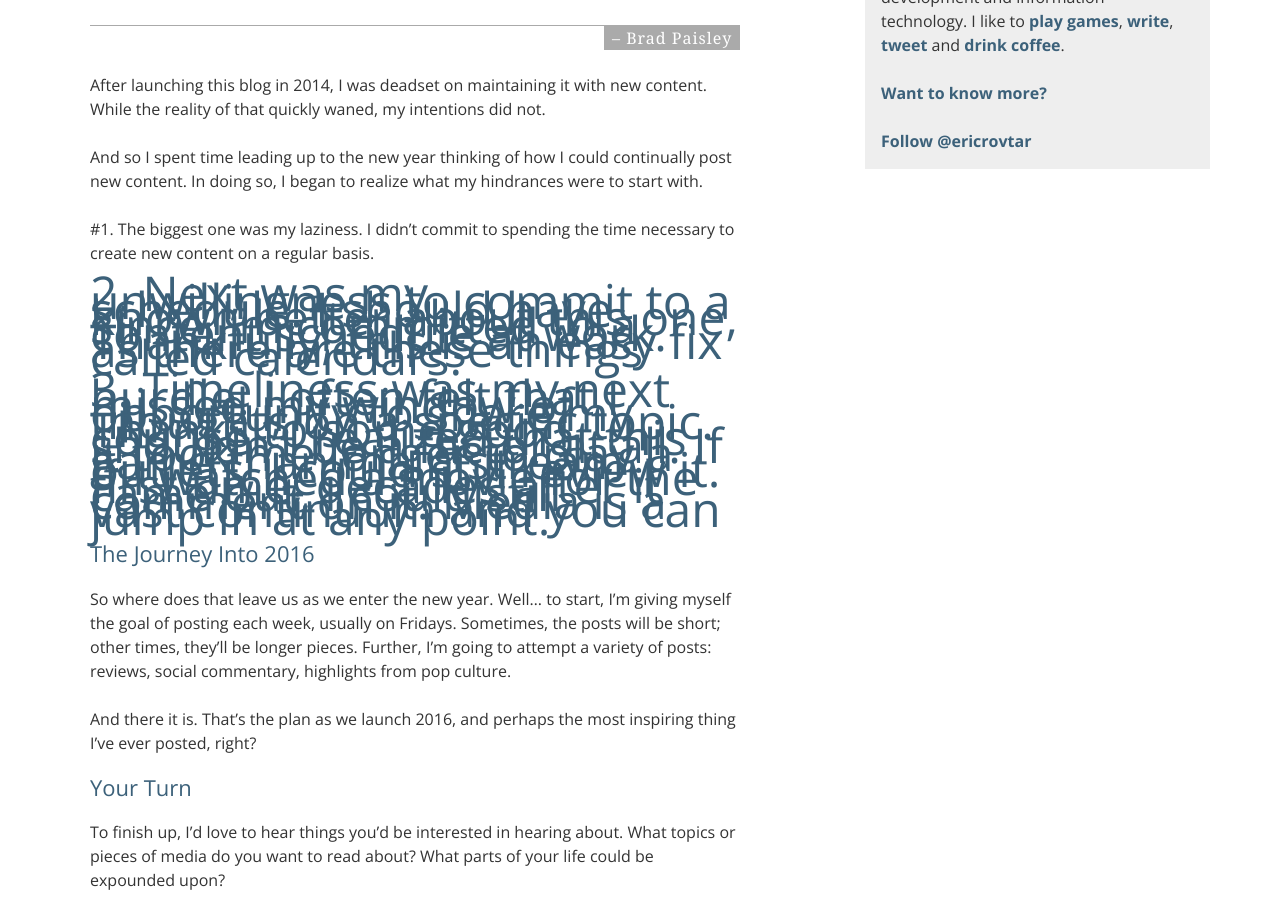
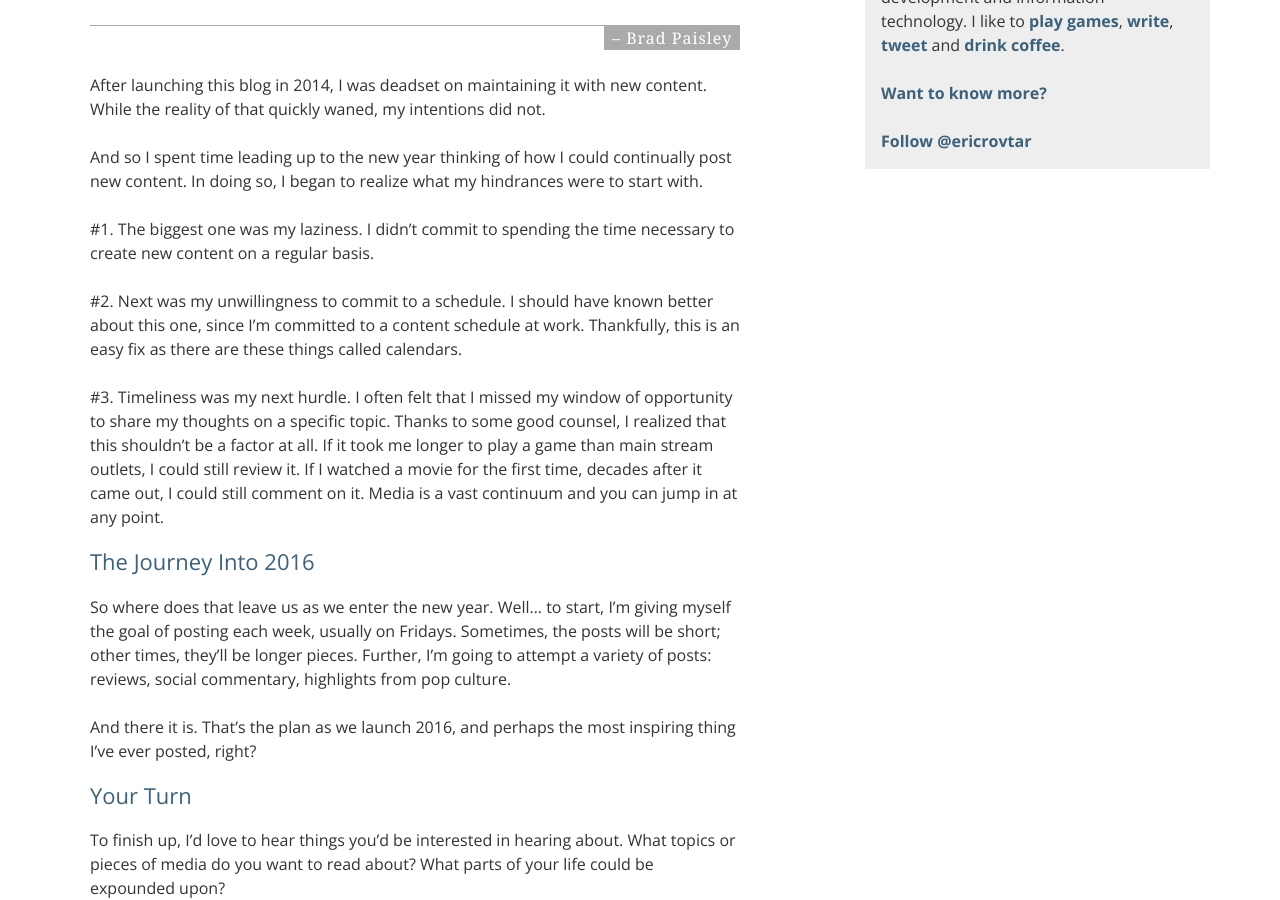
Before and after one commit to ericrovtar/ericrovtar.github.io, a Jekyll site: the page built from _posts/2016-01-01-Happy-2016.md, in a window 1280 px wide and 900 px high, scrolled down 423 px. Built offline with Jekyll 4.4.1, drawn with Linux system fonts in a browser that asks for light colours; nearby versions of some CDN libraries; comment, search, counter and statistics services are not loaded.

Commit message:
Copy Edits
Add escape characters for pound.

```diff
--- a/_posts/2016-01-01-Happy-2016.md
+++ b/_posts/2016-01-01-Happy-2016.md
@@ -24,9 +24,9 @@ And so I spent time leading up to the new year thinking of how I could continual
 
 \#1. The biggest one was my laziness. I didn't commit to spending the time necessary to create new content on a regular basis.
 
-#2. Next was my unwillingness to commit to a schedule. I should have known better about this one, since I'm committed to a content schedule at work. Thankfully, this is an easy fix as there are these things called calendars.
+\#2. Next was my unwillingness to commit to a schedule. I should have known better about this one, since I'm committed to a content schedule at work. Thankfully, this is an easy fix as there are these things called calendars.
 
-#3. Timeliness was my next hurdle. I often felt that I missed my window of opportunity to share my thoughts on a specific topic. Thanks to some good counsel, I realized that this shouldn't be a factor at all. If it took me longer to play a game than main stream outlets, I could still review it. If I watched a movie for the first time, decades after it came out, I could still comment on it. Media is a vast continuum and you can jump in at any point.
+\#3. Timeliness was my next hurdle. I often felt that I missed my window of opportunity to share my thoughts on a specific topic. Thanks to some good counsel, I realized that this shouldn't be a factor at all. If it took me longer to play a game than main stream outlets, I could still review it. If I watched a movie for the first time, decades after it came out, I could still comment on it. Media is a vast continuum and you can jump in at any point.
 
 <h2>The Journey Into 2016</h2>
 So where does that leave us as we enter the new year. Well&hellip; to start, I'm giving myself the goal of posting each week, usually on Fridays. Sometimes, the posts will be short; other times, they'll be longer pieces. Further, I'm going to attempt a variety of posts: reviews, social commentary, highlights from pop culture.
```
